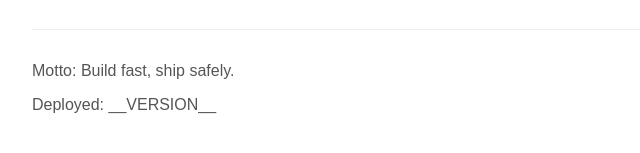
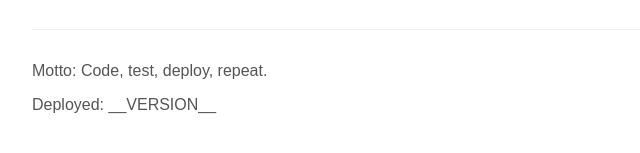
Before and after one commit to muhammadahmadd224/DevOps-hunt, a plain HTML site: page site/index.html in a window 1280 px wide. Shown: the part 231-384 px from the top of the page, 208-848 px from the left. Drawn offline with Linux system fonts and the light colour scheme.

Commit message:
Update footer motto (Yasin)

```diff
--- a/site/index.html
+++ b/site/index.html
@@ -40,7 +40,7 @@
     </div>
   </div>
   <footer>
-    <p>Motto: Build fast, ship safely.</p>
+    <p>Motto: Code, test, deploy, repeat.</p>
     <p>Deployed: __VERSION__</p>
   </footer>
 </body>
```
